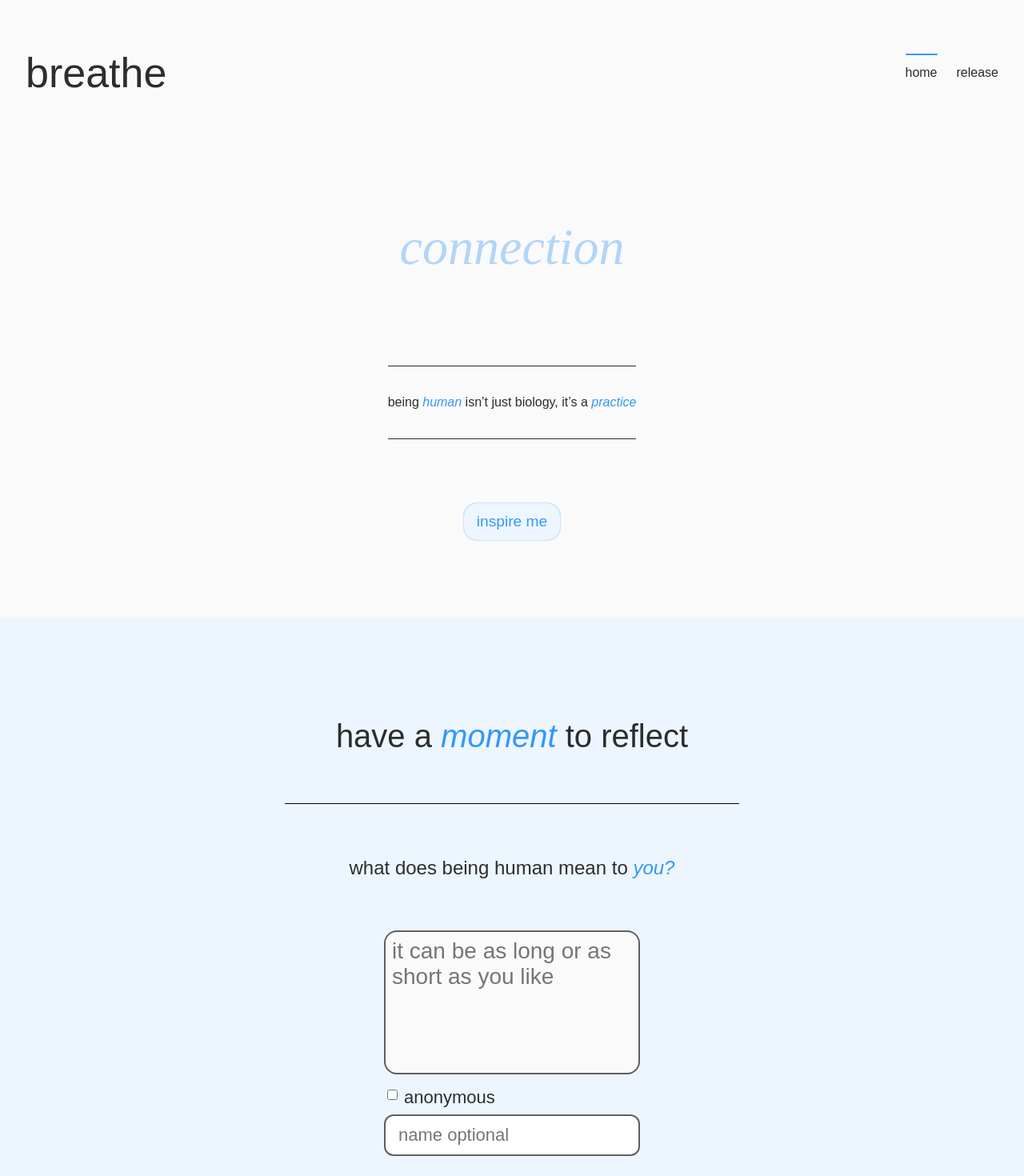
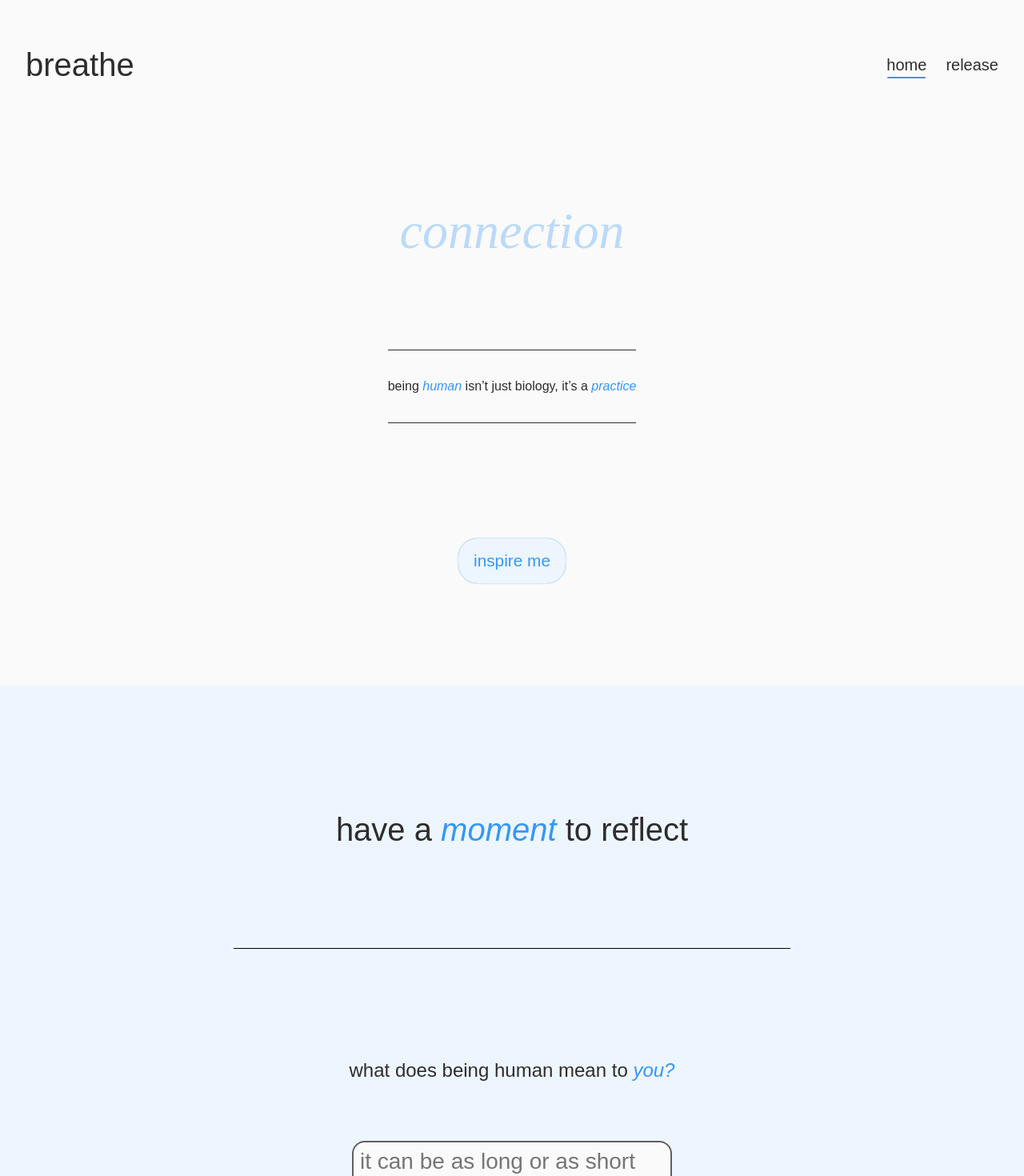
Before and after one commit to msecondi/Breathe-Client, a React (Vite) app: page / in a window 1280 px wide. Shown: the top 1470 px of the page at 80% size. Built offline with nearby package versions, Linux system fonts and the light colour scheme; no server answers.

Commit message:
started enhancing responsiveness at all viewpoints

```diff
--- a/src/assets/svgs/CurlyQuotes/CurlyQuotes.jsx
+++ b/src/assets/svgs/CurlyQuotes/CurlyQuotes.jsx
@@ -2,9 +2,9 @@ import "./CurlyQuotes.scss";
 
 export default function CurlyQuotes() {
     return (
-        <svg fill="currentColor" width="80px" height="80px" viewBox="0 0 32 32" xmlns="http://www.w3.org/2000/svg">
-            <path d="M6.67,26.06c.09,0,8.77-.14,8.77-11.89A7.22,7.22,0,1,0,5.67,20.9v4.16A1,1,0,0,0,6.67,26.06ZM3,14.17a5.22,5.22,0,1,1,10.44,0c0,7.5-3.88,9.31-5.77,9.75V20.17a1,1,0,0,0-.75-1A5.21,5.21,0,0,1,3,14.17Z" />
-            <path d="M22.22,26.06c.09,0,8.78-.14,8.78-11.89a7.22,7.22,0,1,0-9.78,6.73v4.16A1,1,0,0,0,22.22,26.06ZM18.56,14.17a5.22,5.22,0,1,1,10.44,0c0,7.5-3.89,9.31-5.78,9.75V20.17a1,1,0,0,0-.75-1A5.21,5.21,0,0,1,18.56,14.17Z" />
+        <svg xmlns="http://www.w3.org/2000/svg" viewBox="0 0 290 290">
+            <path fill="rgb(45 45 45)" d="M114.05 152.5c-16.34-15.14-41.68-18.41-57.97-3.87 6.84-23.69 25.16-47.85 43.37-65.15 15.05-14.3-7.74-37.03-22.76-22.76-36.64 34.79-78.36 100.55-42.1 149.32 16.49 22.17 49.63 32.17 73.62 15.31 23.73-16.68 27.55-52.73 5.84-72.85zm141 0c-16.34-15.14-41.68-18.41-57.97-3.87 6.84-23.69 25.16-47.85 43.37-65.15 15.05-14.3-7.74-37.03-22.76-22.76-36.64 34.8-78.36 100.56-42.09 149.32 16.49 22.17 49.63 32.17 73.62 15.31 23.72-16.68 27.54-52.73 5.83-72.85z">
+            </path>
         </svg>
     );
 }
--- a/src/assets/svgs/CurlyQuotes/CurlyQuotes.scss
+++ b/src/assets/svgs/CurlyQuotes/CurlyQuotes.scss
@@ -7,4 +7,13 @@ svg {
     height: 2rem;
     fill: $calm-black;
     padding-right: 0.5rem;
+    @include tablet {
+        width: 2.5rem;
+        height: 2.5rem;
+    }
+    @include desktop {
+        width: 2.75rem;
+        height: 2.75rem;
+        padding-right: 1rem;
+    }
 }
--- a/src/components/Hero/Hero.jsx
+++ b/src/components/Hero/Hero.jsx
@@ -25,7 +25,6 @@ const Hero = () => {
         'resilience',
     ];
 
-    // const [index, setIndex] = useState(0);
     const [displayedText, setDisplayedText] = useState('');
 
     useEffect(() => {
--- a/src/components/Hero/Hero.scss
+++ b/src/components/Hero/Hero.scss
@@ -10,6 +10,10 @@
   height: auto;
   width: 100vw;
   margin: 4rem 0;
+
+  @include tablet {
+    margin-bottom: 8rem;
+  }
 
   &__text {
     font-size: 4rem;
--- a/src/components/InspireMeBtn/InspireMeBtn.scss
+++ b/src/components/InspireMeBtn/InspireMeBtn.scss
@@ -7,8 +7,10 @@
     justify-content: center;
     margin: 2rem;
     transition: all 0.3s ease;
+    @include tablet {
+        margin: 4rem;
+    }
 }
-
 .inspire-btn {
     border: none;
     color: $calm-accent;
@@ -19,6 +21,11 @@
     border-radius: 1rem;
     transition: all 2s ease-in-out;
     cursor: pointer;
+    @include tablet {
+        padding: 1rem 1.2rem;
+        border-radius: 1.5rem;
+        font-size: 1.3rem;
+    }
     &--active {
         border:none;
         color: $calm-body;
@@ -26,6 +33,9 @@
         border-radius: 1rem 1rem 0 1rem;
         opacity: 1;
         animation: pulse 2s ease;
+        @include tablet {
+            border-radius: 1.5rem 1.5rem 0 1.5rem;
+        }
     }
     &__text {
         transition: all 0.5s ease;
--- a/src/components/Nav/Nav.scss
+++ b/src/components/Nav/Nav.scss
@@ -1,4 +1,5 @@
 @use "../../styles/partials/variables" as *;
+@use "../../styles/partials/mixins" as *;
 
 a {
     text-decoration: none;
@@ -10,13 +11,13 @@ a {
     justify-content: space-between;
     align-items: center;
     padding: 1rem 2rem;
-    // border-bottom: 1px solid $calm-accent;
-    // border-radius: 0 0 0 1rem;
-    // box-shadow: 0 0 1rem;
 
     &__logo {
-        transition: all 2s ease-in-out 2s;
+        transition: opacity 2s ease-in-out 2s;
         cursor: pointer;
+        @include tablet {
+            font-size: 2.5rem;
+        }
         &:hover {
             color: $calm-accent;
             animation:  4s ease 0s infinite reverse forwards running breathe-inverse;
@@ -38,6 +39,9 @@ a {
         font-size: 1rem;
         transition: all 1s ease;
         cursor: pointer;
+        @include tablet {
+            font-size: 1.25rem;
+        }
         &:hover {
             transform: scale(1.15);
             color: $calm-accent;
@@ -56,11 +60,20 @@ a {
     top: 4.2rem;
     opacity: 0;
     transition: all 2s ease;
+    @include tablet {
+        top: 6rem;
+        width: 0.6rem;
+        height: 0.6rem;
+    }
     &--active {
         opacity: 1;
         // width: 0.3rem;
         // height: 0.3rem;
         width: 2.5rem;
         height: 0.1rem;
+        @include tablet {
+            width: 3rem;
+            height: 0.15rem;
+        }
     }
 }
--- a/src/components/QuoteList/QuoteList.scss
+++ b/src/components/QuoteList/QuoteList.scss
@@ -6,25 +6,35 @@
     display: flex;
     justify-content: center;
     flex-flow: row wrap;
+    @include tablet {
+      flex-direction: column;
+
+      > *:nth-child(odd) {
+        align-self: flex-start;
+        border-radius:  2rem 2rem 2rem 0;
+      }
+
+      > *:nth-child(even) {
+        align-self: flex-end;
+        & p {
+          justify-content: flex-start;
+        }
+      }
+    }
     &-wrapper {
       overflow: hidden;
       transition: max-height 3.5s ease, opacity 4s ease;
       max-height: 50rem; // assume this is taller than list will ever be
       opacity: 1;
+      @include tablet {
+        max-height: 90rem;
+      }
+      @include desktop {
+        max-height: 100rem;
+      }
     }
     &-wrapper--hidden {
       max-height: 0;
       opacity: 0;
     }
 }
-
-// .fade-in-list {
-//   opacity: 0;
-//   transform: translateY(-2rem);
-//   animation: fadeIn 1.5s ease forwards;
-// }
-// .fade-out-list {
-//     opacity: 1;
-//     transform: translateY(0);
-//     animation: fadeOut 1.5s ease forwards;
-// }
--- a/src/components/Reflection/Reflection.scss
+++ b/src/components/Reflection/Reflection.scss
@@ -15,6 +15,11 @@
         text-align: center;
         padding: 4rem;
         border-bottom: 1px solid black;
+        @include tablet {
+            padding: 8rem;
+            margin-top: 0;
+            margin-bottom: 4rem;
+        }
     }
     &__sub-header {
         // color: $calm-black;
@@ -22,6 +27,9 @@
         text-align: center;
         width: 70%;
         font-weight: 400;
+        @include tablet {
+            margin-top: 4rem;
+        }
     }
     span {
         font-style: italic;
--- a/src/components/ReflectionForm/ReflectionForm.jsx
+++ b/src/components/ReflectionForm/ReflectionForm.jsx
@@ -70,9 +70,9 @@ const ReflectionForm = () => {
         <>
             <form id="form" onSubmit={handleSubmit}>
                 <div className="form__container">
-                    <div className={`form__container-indiv`}>
+                    <div className='form__container-indiv'>
                         <textarea
-                            className={`form__reflection`}
+                            className='form__reflection'
                             name="reflectionText"
                             onFocus={() => { setIsReflectionFocused(true); }}
                             onBlur={() => setIsReflectionFocused(false)}
--- a/src/components/ReflectionForm/ReflectionForm.scss
+++ b/src/components/ReflectionForm/ReflectionForm.scss
@@ -16,10 +16,10 @@
     & label {
         // font-family: "AlbertSans";
         font-size: 1rem;
-        margin-bottom: 1rem;
+        // margin-bottom: 1rem;
         @include tablet {
-            font-size: 20px;
-            margin-bottom: 0.5rem;
+            font-size: 1.3rem;
+            // margin-bottom: 0.5rem;
         }
         @include desktop {
             font-size: 22px;
@@ -36,35 +36,9 @@
         border-radius: 1rem;
         background-color: white;
         height: 3rem;
-        margin-bottom: 2rem;
-        transition: all 2s ease;
-        @include tablet {
-            border-radius: 12px;
-            font-size: 20px;
-        }
-        @include desktop {
-            font-size: 22px;
-        }
-    }
-    &__container {
-        display: flex;
-        flex-direction: column;
-        width: 20rem;
+        margin: 2rem 0;
         transition: all 2s ease;
     }
-
-    &__container-indiv {
-        display: flex;
-        flex-direction: column;
-        transition: all 2s ease;
-        width: 100%;
-    }
-    &__container-indiv--shrink {
-        transition: all 2s ease;
-        opacity: 0.2;
-        width: 0;
-    }
-
     &__name:focus-visible {
         outline-width: 0;
     }
@@ -79,6 +53,29 @@
         transition: all 1.75s ease;
     }
 
+    &__container {
+        display: flex;
+        flex-direction: column;
+        width: 20rem;
+        transition: all 2s ease;
+        @include tablet {
+            width: 25rem;
+        }
+    }
+
+    &__container-indiv {
+        display: flex;
+        flex-direction: column;
+        transition: all 2s ease;
+        width: 100%; //specify width for transitions
+    }
+    &__container-indiv--shrink {
+        transition: all 2s ease;
+        opacity: 0.2;
+        width: 0;
+    }
+
+
     &__reflection {
         font-size: 1rem;
         font-family: inherit;
@@ -92,9 +89,9 @@
         margin-bottom: 1rem;
         transition: all 1s ease;
         @include tablet {
-            margin-bottom: 1rem;
+            margin-bottom: 2rem;
+            height: 14rem;
             // border-radius: 12px;
-            font-size: 1.5rem;
         }
         @include desktop {
             font-size: 1.75rem;
@@ -114,6 +111,10 @@
     &__sign {
         display: flex;
         align-items: flex-start;
+        @include tablet {
+            align-items: center;
+            // justify-content: center;
+        }
     }
     &__checkbox {
         margin-right: 0.5rem;
@@ -122,7 +123,7 @@
 
     &__btn {
         font-size: 1rem;
-        width: 5rem;
+        // width: 5rem;
         padding: 0.75rem 1rem;
         color: $calm-accent;
         background-color: $calm-main;
@@ -131,6 +132,11 @@
         border-radius: 1rem;
         cursor: pointer;
         transition: all 1s ease;
+        @include tablet {
+            padding: 1rem 1.3rem;
+            border-radius: 1.5rem;
+            font-size: 1.2rem;
+        }
         &:hover {
             background-color: $calm-accent;
             color: $calm-main;
@@ -144,6 +150,9 @@
     }
     &__btn-container--shift-up {
         margin-top: -5rem;
+        @include tablet {
+            margin-top: -6rem;
+        }
     }
 }
 
--- a/src/styles/styles.scss
+++ b/src/styles/styles.scss
@@ -29,6 +29,9 @@ h3 {
         font-size: 1.5rem;
         line-height: 1.8rem;
     }
+    @include desktop {
+        line-height: 3rem;
+    }
 }
 h4 {
     font-size: 1.2rem;
```
Also changed, not shown: src/components/Quote/Quote.scss (+31 -2 lines).
